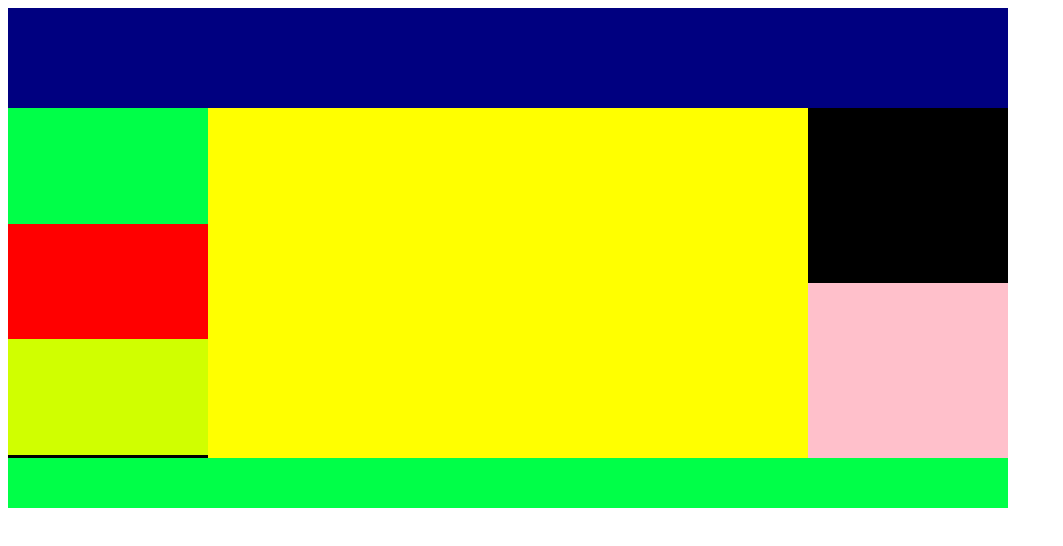
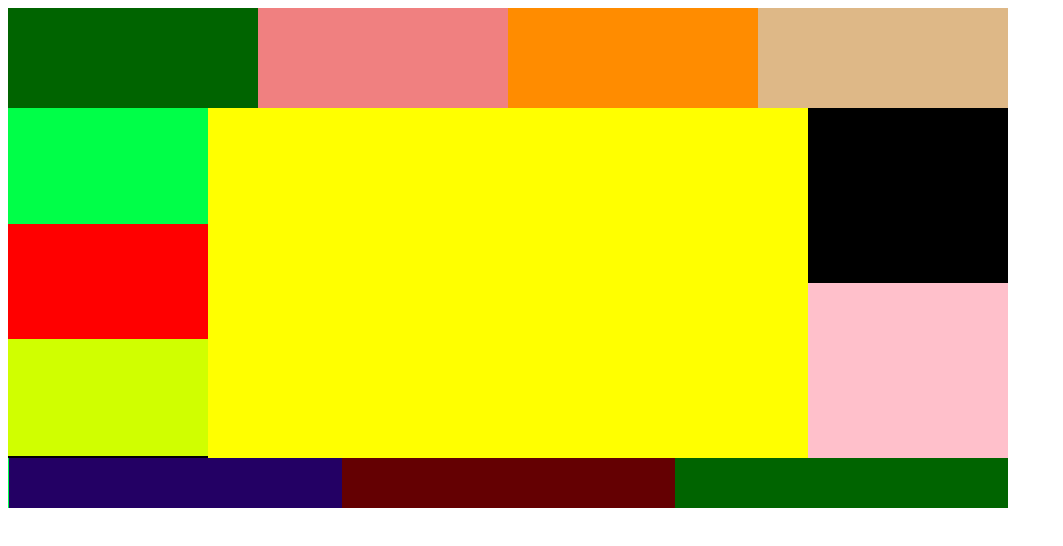
Before and after one commit to kauazinki2/site, a plain HTML site: page trabalho1.html in a window 1280 px wide. Shown: the whole page, without its empty margins (0-1063 px from the left). Drawn offline with Linux system fonts and the light colour scheme.

Commit message:
Update trabalho1.html

```diff
--- a/trabalho1.html
+++ b/trabalho1.html
@@ -22,8 +22,41 @@
             height: 100px;
             background-color: navy;
 
+        }
 
+        .header1 {
+            width: 25%;
+            height: inherit;
+            background-color: burlywood;
+            display: inline-block;
+            float: right;
         }
+
+        .header2 {
+            width: 25%;
+            height: inherit;
+            background-color: darkorange;
+            display: inline-block;
+            float: right;
+        }
+
+        .header3 {
+            width: 25%;
+            height: inherit;
+            background-color: lightcoral;
+            display: inline-block;
+            float: right;
+        }
+
+        .header4 {
+            width: 25%;
+            height: inherit;
+            background-color: darkgreen;
+            display: inline-block;
+            float: right;
+        }
+
+
 
         .main {
 
@@ -37,6 +70,34 @@
             height: 50px;
             background-color: rgb(0, 255, 72);
         }
+
+        .footer1 {
+            width: 33.3%;
+            height: inherit;
+            background-color: darkgreen;
+            display: inline-block;
+            float: right;
+        }
+
+        .footer2 {
+            width: 33.3%;
+            height: inherit;
+            background-color: rgb(100, 0, 2);
+            display: inline-block;
+            float: right;
+
+        }
+
+        .footer3 {
+            width: 33.3%;
+            height: inherit;
+            background-color: rgb(35, 0, 100);
+            display: inline-block;
+            float: right;
+
+        }
+
+
 
         .esquerda {
             width: 200px;
@@ -77,7 +138,7 @@
 
         .direita3 {
             width: inherit;
-            height: 33%;
+            height: 33.5%;
             background-color: rgb(208, 255, 0);
         }
 
@@ -101,6 +162,17 @@
     <div>
         <div class="site">
             <div class="header">
+                <div class="header1">
+                </div>
+
+                <div class="header2">
+                </div>
+
+                <div class="header3">
+                </div>
+
+                <div class="header4">
+                </div>
             </div>
 
             <div class="main">
@@ -127,6 +199,13 @@
                 </div>
             </div>
             <div class="footer">
+                <div class="footer1">
+                </div>
+                <div class="footer2">
+                </div>
+                <div class="footer3">
+                </div>
+
             </div>
         </div>
 </body>
```
